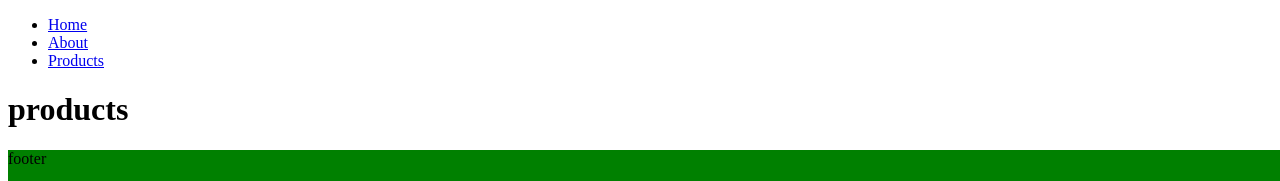
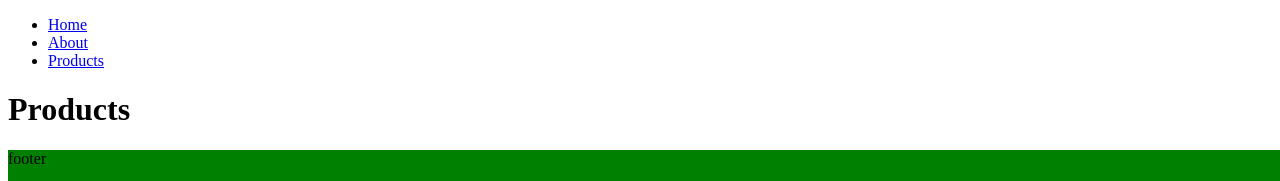
Before and after one commit to Danielhu3/next-js, a Next.js app: page /products in a window 1280 px wide. Shown: the top 181 px of the page. Built offline with nearby package versions, Linux system fonts and the light colour scheme.

Commit message:
Head component

```diff
--- a/pages/index.tsx
+++ b/pages/index.tsx
@@ -1,7 +1,13 @@
+import Head from 'next/head'
 export default function Home() {
   return (
+    <>
+    <Head>
+      <title>Home</title>
+    </Head>
     <div>
       <h1>Hello World</h1>
     </div>
+    </>
   )
 }
--- a/pages/products.tsx
+++ b/pages/products.tsx
@@ -1,6 +1,14 @@
+import Head from 'next/head'
 const products = () => {
   return (
-    <h1>products</h1>
+    <>
+    <Head>
+      <title>Products</title>
+    </Head>
+
+    <h1>Products</h1>
+    </>
+
   )
 }
 
```
Also changed, not shown: pages/about.tsx (+9 -1 lines).
